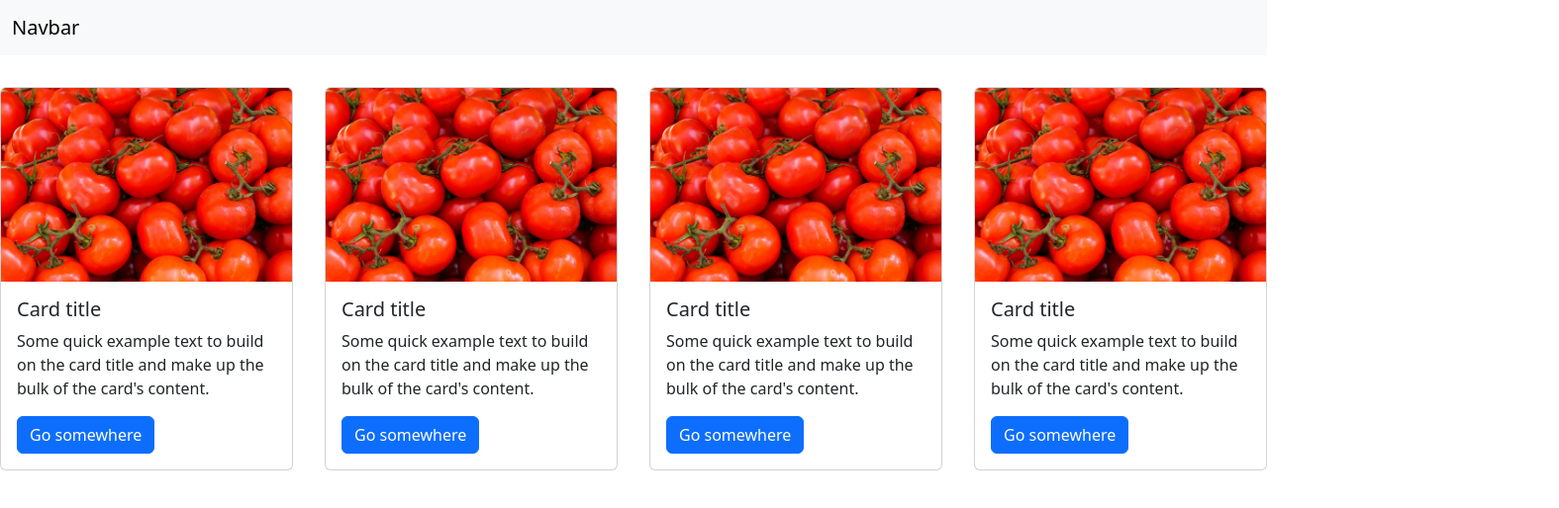
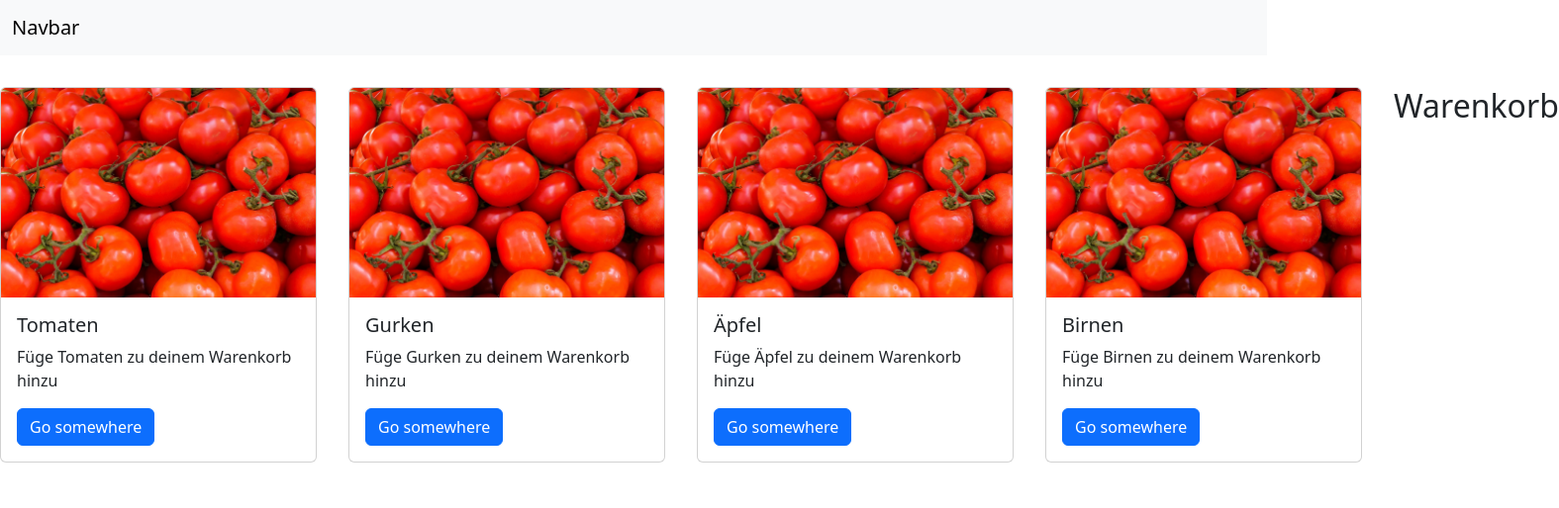
Before and after one commit to mariuskas1/react-shop, a React (Create React App) app: page / in a window 1280 px wide. Shown: the top 514 px of the page at 99% size, 1575 px wide, since content can reach past the window. Built offline with nearby package versions, Linux system fonts and the light colour scheme.

Commit message:
added shopping-cart component

```diff
--- a/src/App.jsx
+++ b/src/App.jsx
@@ -2,18 +2,23 @@ import React, { Component } from 'react';
 import ReactDOM from "react-dom/client";
 import Product from "./components/product";
 import Navbar from './components/navbar';
+import ShoppingCart from './components/shopping-cart';
 
 class App extends Component {
     state = {  }
     render() {
         return <React.Fragment>
             <Navbar/>
-            <div className='product-container'>
-                <Product/>
-                <Product/>
-                <Product/>
-                <Product/>
+            <div className='main-container'>
+                <div className='product-container'>
+                    <Product title="Tomaten" description="Füge Tomaten zu deinem Warenkorb hinzu"/>
+                    <Product title="Gurken" description="Füge Gurken zu deinem Warenkorb hinzu"/>
+                    <Product title="Äpfel" description="Füge Äpfel zu deinem Warenkorb hinzu"/>
+                    <Product title="Birnen" description="Füge Birnen zu deinem Warenkorb hinzu"/>
+                </div>
+                <ShoppingCart/>
             </div>
+
 
         </React.Fragment>;
     }
--- a/src/components/product.jsx
+++ b/src/components/product.jsx
@@ -8,10 +8,9 @@ class Product extends Component {
       <div className="card" style={{ width: "20rem" }}>
         <img src="/assets/img/tomatoes.jpg" className="card-img-top" alt="..." />
         <div className="card-body">
-          <h5 className="card-title">Card title</h5>
+          <h5 className="card-title">{this.props.title}</h5>
           <p className="card-text">
-            Some quick example text to build on the card title and make up
-            the bulk of the card's content.
+            {this.props.description}
           </p>
           <a href="#" className="btn btn-primary">
             Go somewhere
--- /dev/null
+++ b/src/components/shopping-cart.jsx
@@ -0,0 +1,13 @@
+import React, { Component } from 'react';
+
+
+class ShoppingCart extends Component {
+    state = {  }
+    render() {
+        return <div>
+            <h2>Warenkorb</h2>
+        </div>;
+    }
+}
+
+export default ShoppingCart;
--- a/src/index.css
+++ b/src/index.css
@@ -3,3 +3,14 @@
     gap: 32px;
     margin-top: 32px;
 }
+
+.main-container{
+    display: flex;
+    gap: 32px;
+    padding-right: 32px;
+}
+
+
+h2{
+    margin-top: 32px;
+}
```
